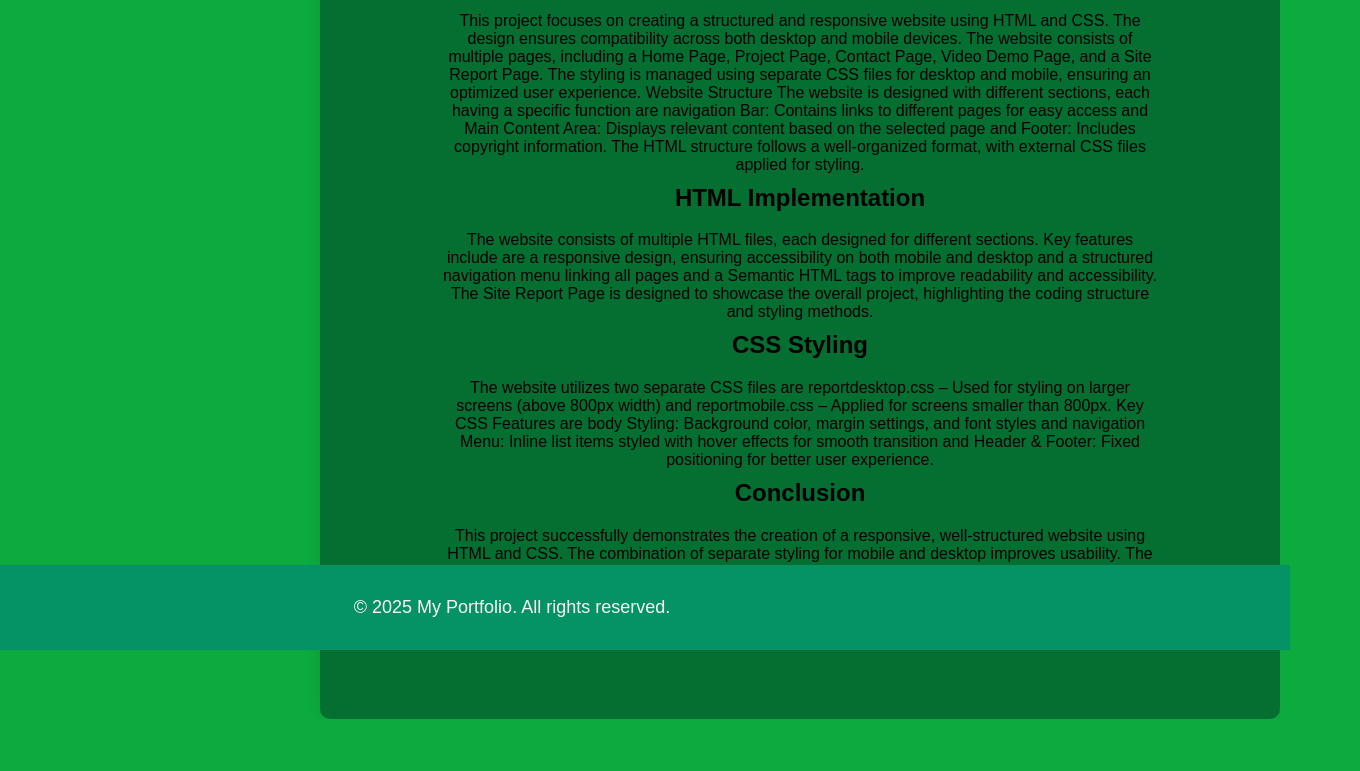
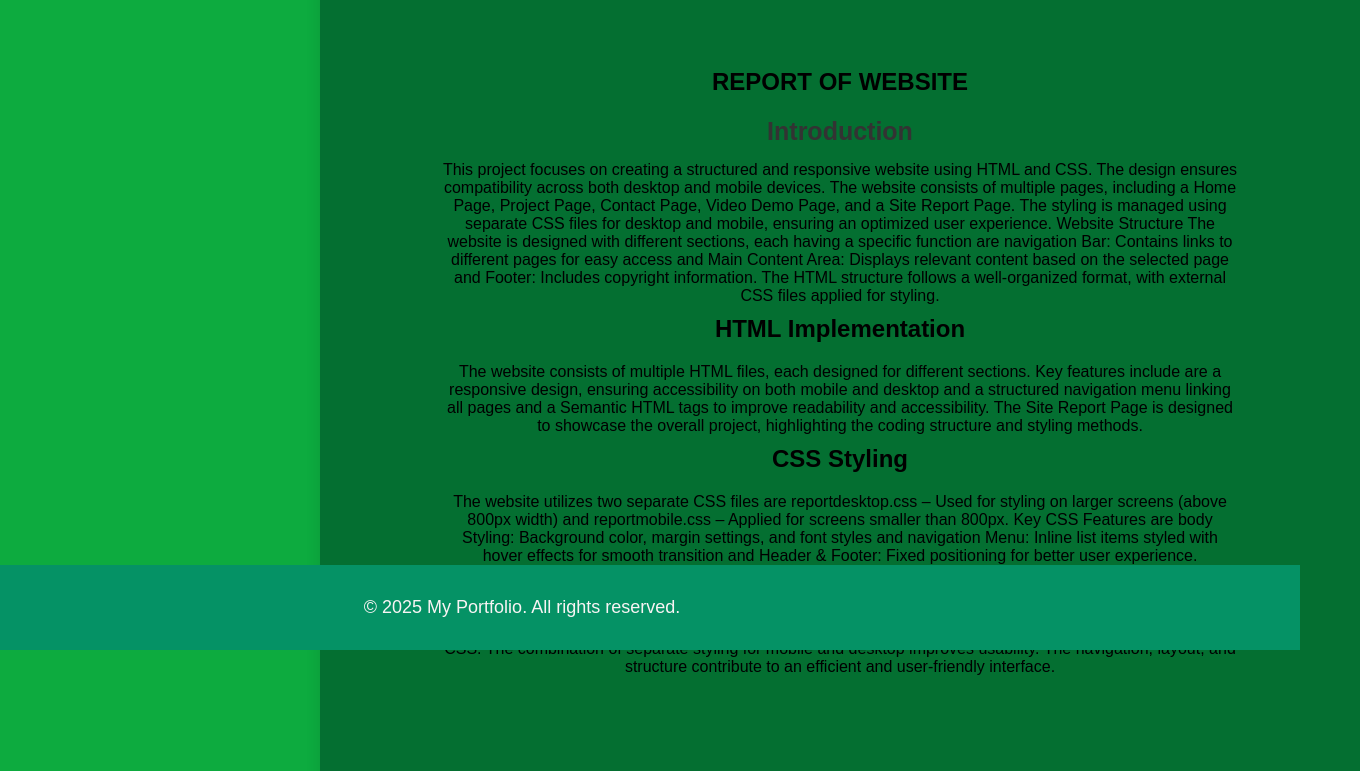
Before and after one commit to NIM123210/nimaportfolio-main, a plain HTML site: page siteReport.html in a window 1280 px wide. Shown: the part 150-921 px from the top of the page, 1360 px wide, since content can reach past the window. Before the commit the page ends 869 px from the top, so only its background shows below. Drawn offline with Linux system fonts and the light colour scheme.

Commit message:
body templet adding

```diff
--- a/reportdesktop.css
+++ b/reportdesktop.css
@@ -1,9 +1,12 @@
 body {
-    display: flex;
-    justify-content: center;
-    align-items: center;
-    height: 100vh;
-    margin: 0;
+    display: grid;
+    grid-template-columns: 20% 60% 20%;
+    grid-template-rows: auto;
+    grid-template-areas:
+        "header header header"
+        "main main main"
+        "footer footer footer"
+    ;
 }
 
 .container {
```
